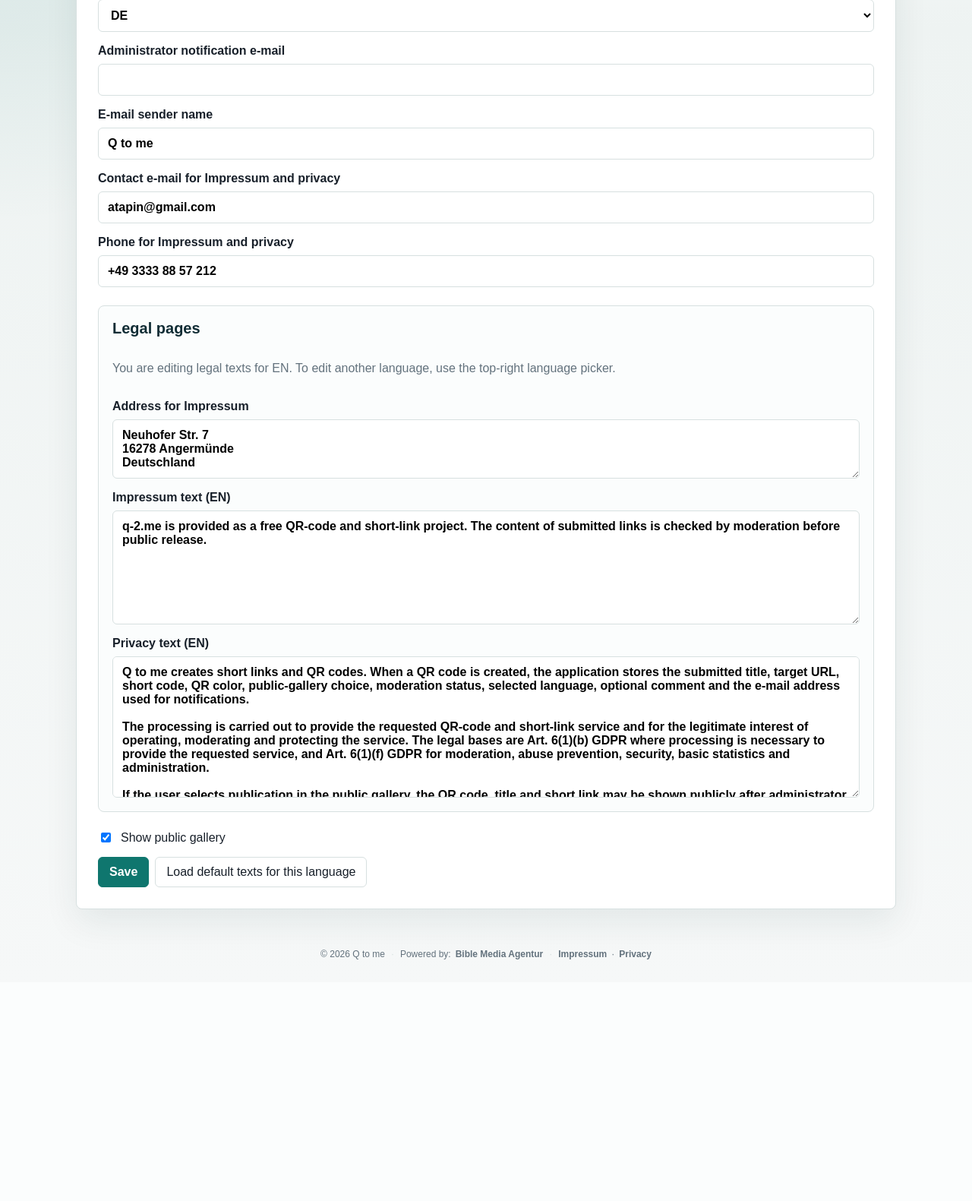
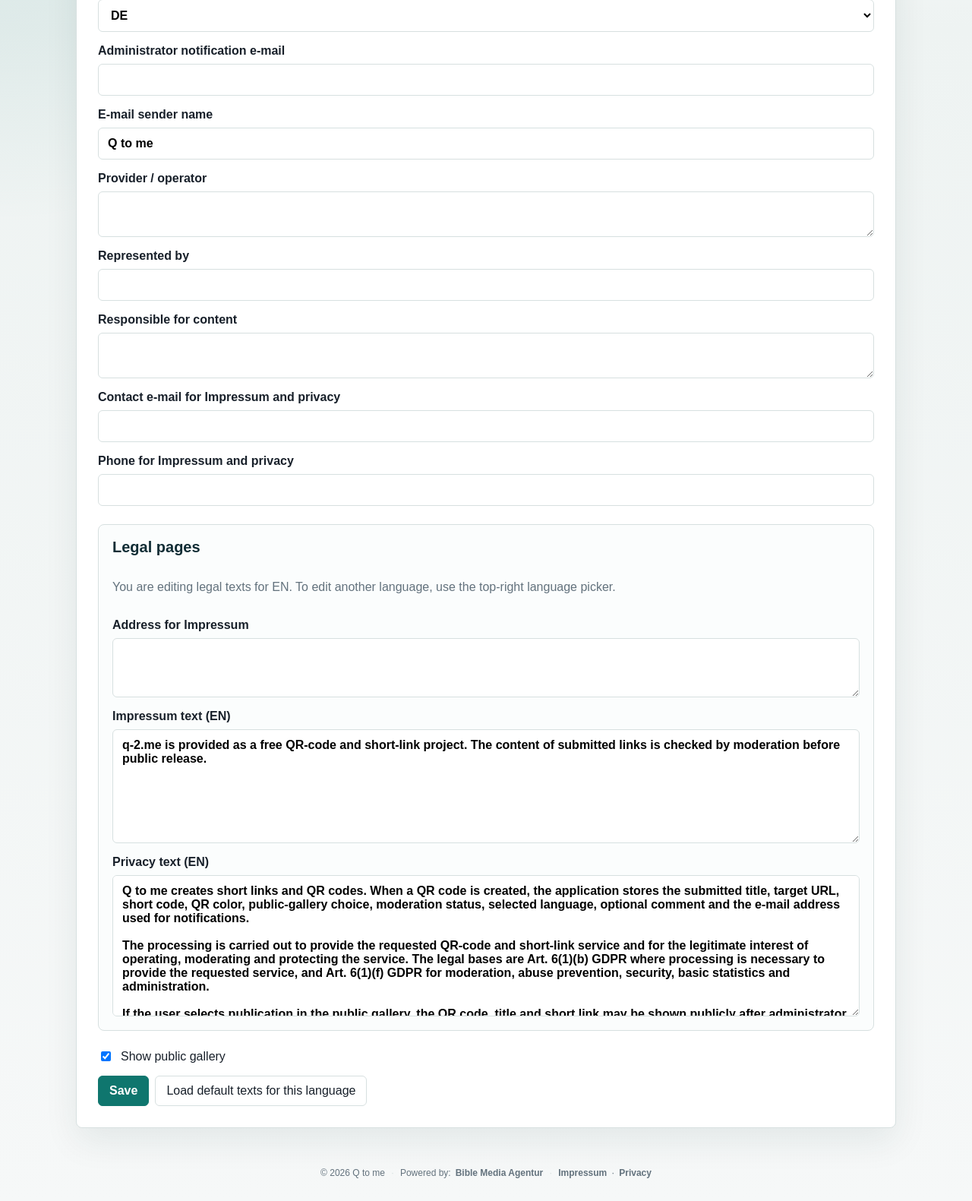
Before and after one commit to VAtapin/qrcode, a PHP site: page /admin/settings in a window 1280 px wide. Shown: the part 251-1832 px from the top of the page at 76% size. Before the commit the page ends 1514 px from the top, so only its background shows below. Run offline with PHP 8.4, Linux system fonts and the light colour scheme; the visitor is signed in with stand-in values (Sample User, id 1); data that the repository does not hold is empty; some libraries are stand-ins or nearby versions.

Commit message:
Move legal contact details to settings

```diff
--- a/app/Controllers/AdminController.php
+++ b/app/Controllers/AdminController.php
@@ -60,7 +60,10 @@ final class AdminController
         $settings = [
             'mail.admin_to' => setting('mail.admin_to', ''),
             'mail.from_name' => setting('mail.from_name', 'Q to me'),
-            'legal.contact_email' => setting('legal.contact_email', 'atapin@gmail.com'),
+            'legal.provider' => setting('legal.provider', legal_default_provider()),
+            'legal.represented_by' => setting('legal.represented_by', ''),
+            'legal.content_responsible' => setting('legal.content_responsible', ''),
+            'legal.contact_email' => setting('legal.contact_email', legal_default_contact_email()),
             'legal.phone' => setting('legal.phone', legal_default_phone()),
             'legal.impressum_address' => setting('legal.impressum_address', legal_default_impressum_address()),
             'legal.impressum_text' => setting(
@@ -93,6 +96,9 @@ final class AdminController
         $action = (string) ($_POST['settings_action'] ?? 'save');
         $adminTo = trim((string) ($_POST['mail_admin_to'] ?? ''));
         $fromName = trim((string) ($_POST['mail_from_name'] ?? 'Q to me'));
+        $provider = trim((string) ($_POST['legal_provider'] ?? ''));
+        $representedBy = trim((string) ($_POST['legal_represented_by'] ?? ''));
+        $contentResponsible = trim((string) ($_POST['legal_content_responsible'] ?? ''));
         $contactEmail = trim((string) ($_POST['legal_contact_email'] ?? ''));
         $phone = trim((string) ($_POST['legal_phone'] ?? ''));
         $impressumAddress = trim((string) ($_POST['legal_impressum_address'] ?? ''));
@@ -118,7 +124,10 @@ final class AdminController
         $settings = [
             'mail.admin_to' => $adminTo,
             'mail.from_name' => $fromName,
-            'legal.contact_email' => $contactEmail !== '' ? $contactEmail : 'atapin@gmail.com',
+            'legal.provider' => $provider,
+            'legal.represented_by' => $representedBy,
+            'legal.content_responsible' => $contentResponsible,
+            'legal.contact_email' => $contactEmail !== '' ? $contactEmail : legal_default_contact_email(),
             'legal.phone' => $phone !== '' ? $phone : legal_default_phone(),
             'legal.impressum_address' => $impressumAddress !== '' ? $impressumAddress : legal_default_impressum_address(),
             'gallery.enabled' => $galleryEnabled,
--- a/app/Lang/de.php
+++ b/app/Lang/de.php
@@ -69,6 +69,9 @@ return [
     'admin.language' => 'Sprache für Administrator-Benachrichtigungen',
     'settings.admin_email' => 'Administrator-E-Mail für Benachrichtigungen',
     'settings.mail_from_name' => 'Absendername der E-Mails',
+    'settings.legal_provider' => 'Anbieter / Betreiber',
+    'settings.represented_by' => 'Vertretungsberechtigte Person',
+    'settings.content_responsible' => 'Verantwortlich für den Inhalt',
     'settings.contact_email' => 'Kontakt-E-Mail für Impressum und Datenschutz',
     'settings.phone' => 'Telefon für Impressum und Datenschutz',
     'settings.legal_pages' => 'Rechtliche Seiten',
--- a/app/Lang/en.php
+++ b/app/Lang/en.php
@@ -69,6 +69,9 @@ return [
     'admin.language' => 'Administrator notification language',
     'settings.admin_email' => 'Administrator notification e-mail',
     'settings.mail_from_name' => 'E-mail sender name',
+    'settings.legal_provider' => 'Provider / operator',
+    'settings.represented_by' => 'Represented by',
+    'settings.content_responsible' => 'Responsible for content',
     'settings.contact_email' => 'Contact e-mail for Impressum and privacy',
     'settings.phone' => 'Phone for Impressum and privacy',
     'settings.legal_pages' => 'Legal pages',
--- a/app/Lang/ru.php
+++ b/app/Lang/ru.php
@@ -69,6 +69,9 @@ return [
     'admin.language' => 'Язык уведомлений администратора',
     'settings.admin_email' => 'E-mail администратора для уведомлений',
     'settings.mail_from_name' => 'Имя отправителя писем',
+    'settings.legal_provider' => 'Поставщик / оператор',
+    'settings.represented_by' => 'Уполномоченное лицо',
+    'settings.content_responsible' => 'Ответственный за содержание',
     'settings.contact_email' => 'Контактный e-mail для Impressum и Datenschutz',
     'settings.phone' => 'Телефон для Impressum и Datenschutz',
     'settings.legal_pages' => 'Юридические страницы',
--- a/app/Views/admin/settings.php
+++ b/app/Views/admin/settings.php
@@ -27,8 +27,20 @@
             <input name="mail_from_name" required maxlength="120" value="<?= e($settings['mail.from_name'] ?? 'Q to me') ?>">
         </label>
         <label>
+            <?= e(__('settings.legal_provider')) ?>
+            <textarea name="legal_provider" rows="2"><?= e($settings['legal.provider'] ?? '') ?></textarea>
+        </label>
+        <label>
+            <?= e(__('settings.represented_by')) ?>
+            <input name="legal_represented_by" value="<?= e($settings['legal.represented_by'] ?? '') ?>">
+        </label>
+        <label>
+            <?= e(__('settings.content_responsible')) ?>
+            <textarea name="legal_content_responsible" rows="2"><?= e($settings['legal.content_responsible'] ?? '') ?></textarea>
+        </label>
+        <label>
             <?= e(__('settings.contact_email')) ?>
-            <input name="legal_contact_email" type="email" required value="<?= e($settings['legal.contact_email'] ?? 'atapin@gmail.com') ?>">
+            <input name="legal_contact_email" type="email" required value="<?= e($settings['legal.contact_email'] ?? legal_default_contact_email()) ?>">
         </label>
         <label>
             <?= e(__('settings.phone')) ?>
--- a/app/helpers.php
+++ b/app/helpers.php
@@ -53,7 +53,7 @@ function setting(string $key, mixed $default = null): mixed
  */
 function legal_default_provider(): string
 {
-    return "Bible Media Agentur\nVolodymyr Atapin, Inhaber";
+    return (string) config('legal.provider', '');
 }
 
 /**
@@ -61,7 +61,7 @@ function legal_default_provider(): string
  */
 function legal_default_impressum_address(): string
 {
-    return "Neuhofer Str. 7\n16278 Angermünde\nDeutschland";
+    return (string) config('legal.impressum_address', '');
 }
 
 /**
@@ -69,7 +69,15 @@ function legal_default_impressum_address(): string
  */
 function legal_default_phone(): string
 {
-    return '+49 3333 88 57 212';
+    return (string) config('legal.phone', '');
+}
+
+/**
+ * Returns the default legal contact e-mail address.
+ */
+function legal_default_contact_email(): string
+{
+    return (string) config('legal.contact_email', '');
 }
 
 /**
@@ -88,7 +96,7 @@ function legal_default_impressum_text(?string $locale = null): string
 function legal_default_privacy_text(?string $locale = null): string
 {
     $locale ??= app_locale();
-    $email = (string) setting('legal.contact_email', 'atapin@gmail.com');
+    $email = (string) setting('legal.contact_email', legal_default_contact_email());
 
     return implode("\n\n", [
         __('privacy.purpose', [], $locale),
```
Also changed, not shown: app/Views/public/datenschutz.php (+5 -4 lines), app/Views/public/impressum.php (+15 -4 lines), public/assets/social-preview.png.
